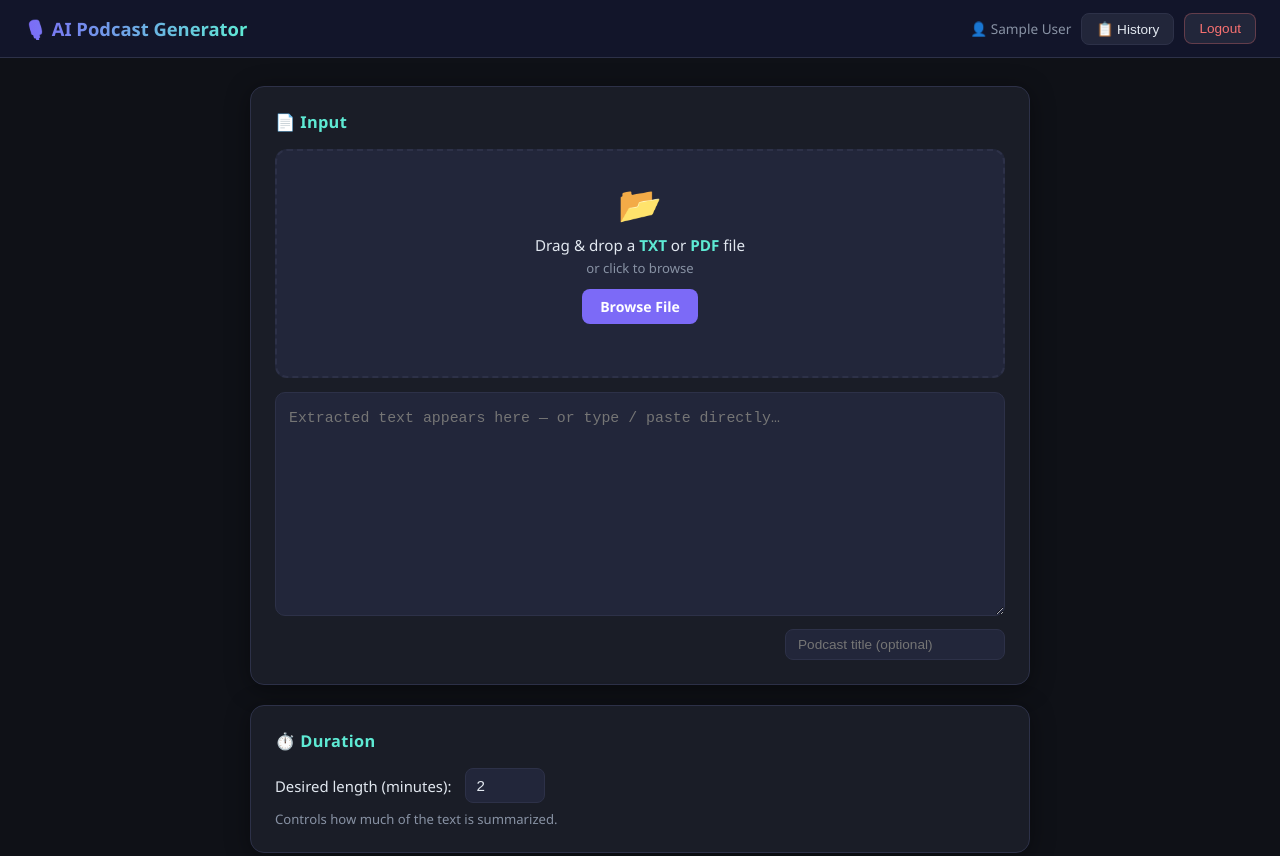
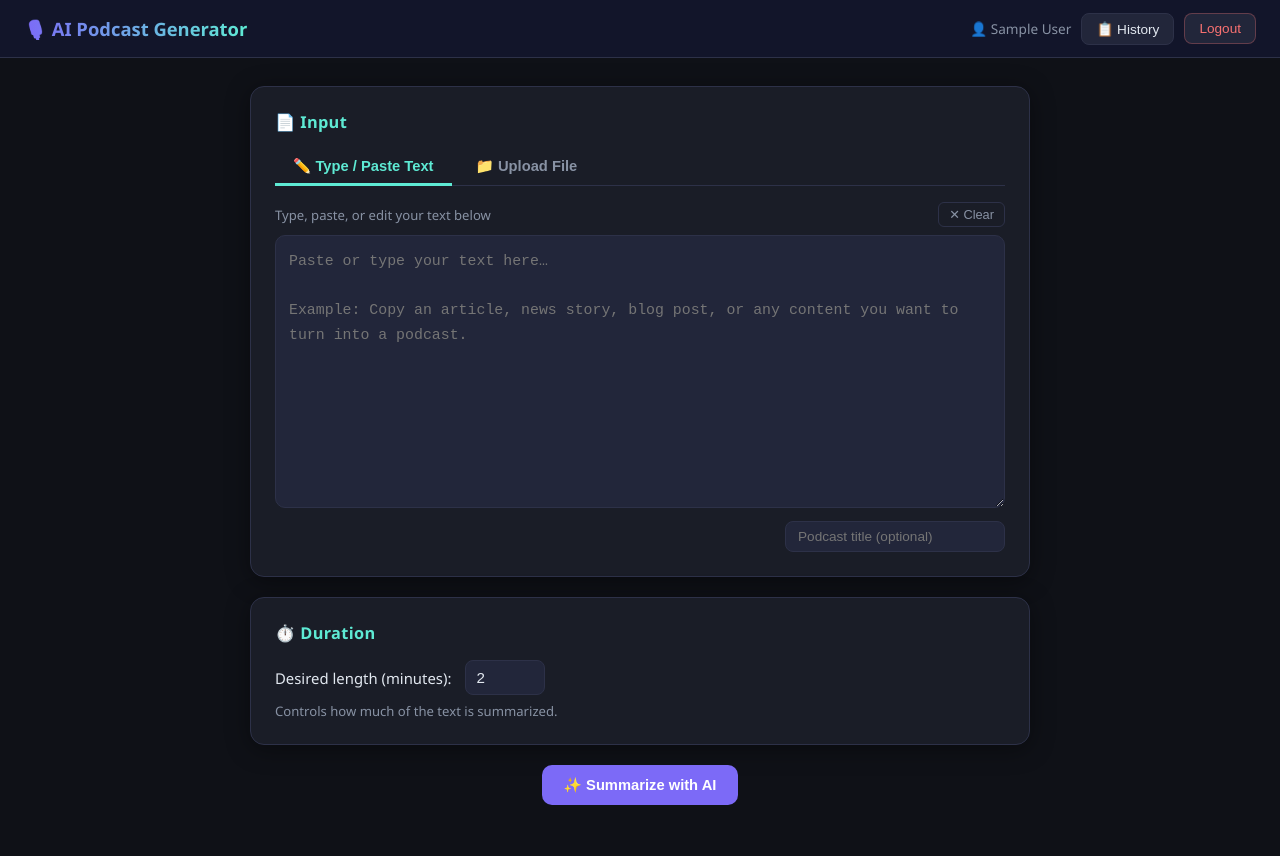
Before and after one commit to Gaddi-Viveka136/ai-podcast-generator, a plain HTML site: page frontend/index.html in a window 1280 px wide. Shown: the top 856 px of the page. Drawn offline with Linux system fonts and the light colour scheme; sample sign-in values are in the browser's storage.

Commit message:
Add type/paste tab with clear button

```diff
--- a/frontend/css/app.css
+++ b/frontend/css/app.css
@@ -310,3 +310,48 @@ audio { display: none; }
   .row-between { flex-direction: column; align-items: flex-start; }
   .title-input { width: 100%; }
 }
+
+/* ── Input Tabs ── */
+.input-tabs {
+  display: flex;
+  gap: 6px;
+  margin-bottom: 16px;
+  border-bottom: 1px solid var(--border);
+  padding-bottom: 0;
+}
+.input-tab {
+  background: none;
+  border: none;
+  border-bottom: 3px solid transparent;
+  color: var(--muted);
+  padding: 8px 18px;
+  font-size: 0.92rem;
+  font-weight: 600;
+  cursor: pointer;
+  transition: color 0.2s, border-color 0.2s;
+  margin-bottom: -1px;
+}
+.input-tab:hover  { color: var(--text); }
+.input-tab.active { color: var(--accent2); border-bottom-color: var(--accent2); }
+
+.tab-panel { animation: fadeIn 0.2s ease; }
+@keyframes fadeIn { from { opacity: 0; transform: translateY(4px); } to { opacity: 1; transform: none; } }
+
+/* ── Textarea Header ── */
+.textarea-header {
+  display: flex;
+  justify-content: space-between;
+  align-items: center;
+  margin-bottom: 8px;
+}
+.btn-clear {
+  background: none;
+  border: 1px solid var(--border);
+  border-radius: 6px;
+  color: var(--muted);
+  padding: 4px 10px;
+  font-size: 0.8rem;
+  cursor: pointer;
+  transition: color 0.2s, border-color 0.2s;
+}
+.btn-clear:hover { color: var(--danger); border-color: var(--danger); }
--- a/frontend/index.html
+++ b/frontend/index.html
@@ -35,7 +35,27 @@
     <section class="card">
       <h2 class="card-title">📄 Input</h2>
 
-      <!-- Drag & Drop Zone -->
+      <!-- Tab switcher -->
+      <div class="input-tabs">
+        <button class="input-tab active" data-tab="type">✏️ Type / Paste Text</button>
+        <button class="input-tab" data-tab="file">📁 Upload File</button>
+      </div>
+
+      <!-- Tab: Type / Paste -->
+      <div id="tab-type" class="tab-panel">
+        <div class="textarea-header">
+          <span class="muted-sm">Type, paste, or edit your text below</span>
+          <button id="clearBtn" class="btn-clear" title="Clear text">✕ Clear</button>
+        </div>
+        <textarea id="inputText" placeholder="Paste or type your text here…&#10;&#10;Example: Copy an article, news story, blog post, or any content you want to turn into a podcast." rows="10"></textarea>
+        <div class="row-between" style="margin-top:8px">
+          <span id="wordCount" class="muted-sm"></span>
+          <input type="text" id="podcastTitle" class="title-input" placeholder="Podcast title (optional)"/>
+        </div>
+      </div>
+
+      <!-- Tab: File Upload -->
+      <div id="tab-file" class="tab-panel" style="display:none">
         <div id="dropZone" class="drop-zone">
           <div class="drop-icon">📂</div>
           <p class="drop-label">Drag &amp; drop a <strong>TXT</strong> or <strong>PDF</strong> file</p>
@@ -44,17 +64,11 @@
           <input type="file" id="fileInput" accept=".txt,.pdf" hidden/>
           <span id="fileName" class="file-name"></span>
         </div>
-
-      <!-- Loading bar for file extraction -->
         <div id="extractLoader" class="loader-bar" style="display:none">
           <span class="spinner"></span> Extracting file…
         </div>
+      </div>
 
-      <textarea id="inputText" placeholder="Extracted text appears here — or type / paste directly…" rows="8"></textarea>
-      <div class="row-between" style="margin-top:8px">
-        <span id="wordCount" class="muted-sm"></span>
-        <input type="text" id="podcastTitle" class="title-input" placeholder="Podcast title (optional)"/>
-      </div>
     </section>
 
     <!-- ② DURATION CARD -->
--- a/frontend/js/app.js
+++ b/frontend/js/app.js
@@ -31,6 +31,25 @@ $('historyToggle').addEventListener('click', () => {
   const sidebar = $('sidebar');
   sidebar.classList.toggle('hidden');
   if (!sidebar.classList.contains('hidden')) loadHistory();
+});
+
+// ── Input Tabs ────────────────────────────────────
+document.querySelectorAll('.input-tab').forEach(tab => {
+  tab.addEventListener('click', () => {
+    document.querySelectorAll('.input-tab').forEach(t => t.classList.remove('active'));
+    tab.classList.add('active');
+    const target = tab.dataset.tab;
+    document.getElementById('tab-type').style.display = target === 'type' ? 'block' : 'none';
+    document.getElementById('tab-file').style.display = target === 'file' ? 'block' : 'none';
+  });
+});
+
+// ── Clear button ───────────────────────────────────
+document.getElementById('clearBtn').addEventListener('click', () => {
+  $('inputText').value = '';
+  appState.rawText = '';
+  $('wordCount').textContent = '';
+  $('inputText').focus();
 });
 
 // ── Drag & Drop ────────────────────────────────────
@@ -69,6 +88,11 @@ async function handleFileUpload(file) {
     $('inputText').value = data.text;
     appState.rawText = data.text;
     updateWordCount();
+    // Switch to type tab so user sees the extracted text
+    document.querySelectorAll('.input-tab').forEach(t => t.classList.remove('active'));
+    document.querySelector('.input-tab[data-tab="type"]').classList.add('active');
+    document.getElementById('tab-type').style.display = 'block';
+    document.getElementById('tab-file').style.display = 'none';
   } catch (err) {
     setDropError(err.message);
   } finally {
```
Lines whose indentation alone changed are shown as unchanged.
